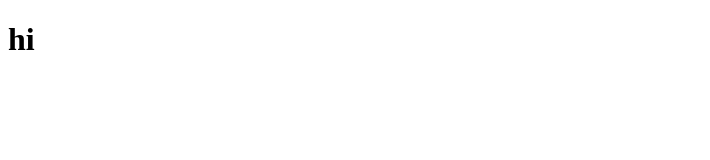
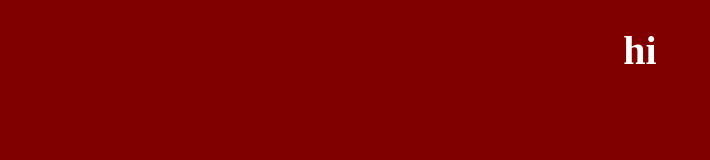
Before and after one commit to zhilincdu/zhilincdu.github.io, a plain HTML site: page index.html in a window 1280 px wide. Shown: the whole page, without its empty margins (0-710 px from the left). Drawn offline with Linux system fonts and the light colour scheme.

Commit message:
added styles index.html

```diff
--- a/index.html
+++ b/index.html
@@ -3,8 +3,16 @@
 <html lang="en">
 <head>
   <meta charset="utf-8">
-
   <title>Celia Du</title>
+  <style>
+    body {
+      background-color: maroon;
+      color: #fff;
+      margin: 0 auto;
+      text-align: center;
+      font-size: 20px;
+    }
+  </style>
 </head>
 
 <body>
```
